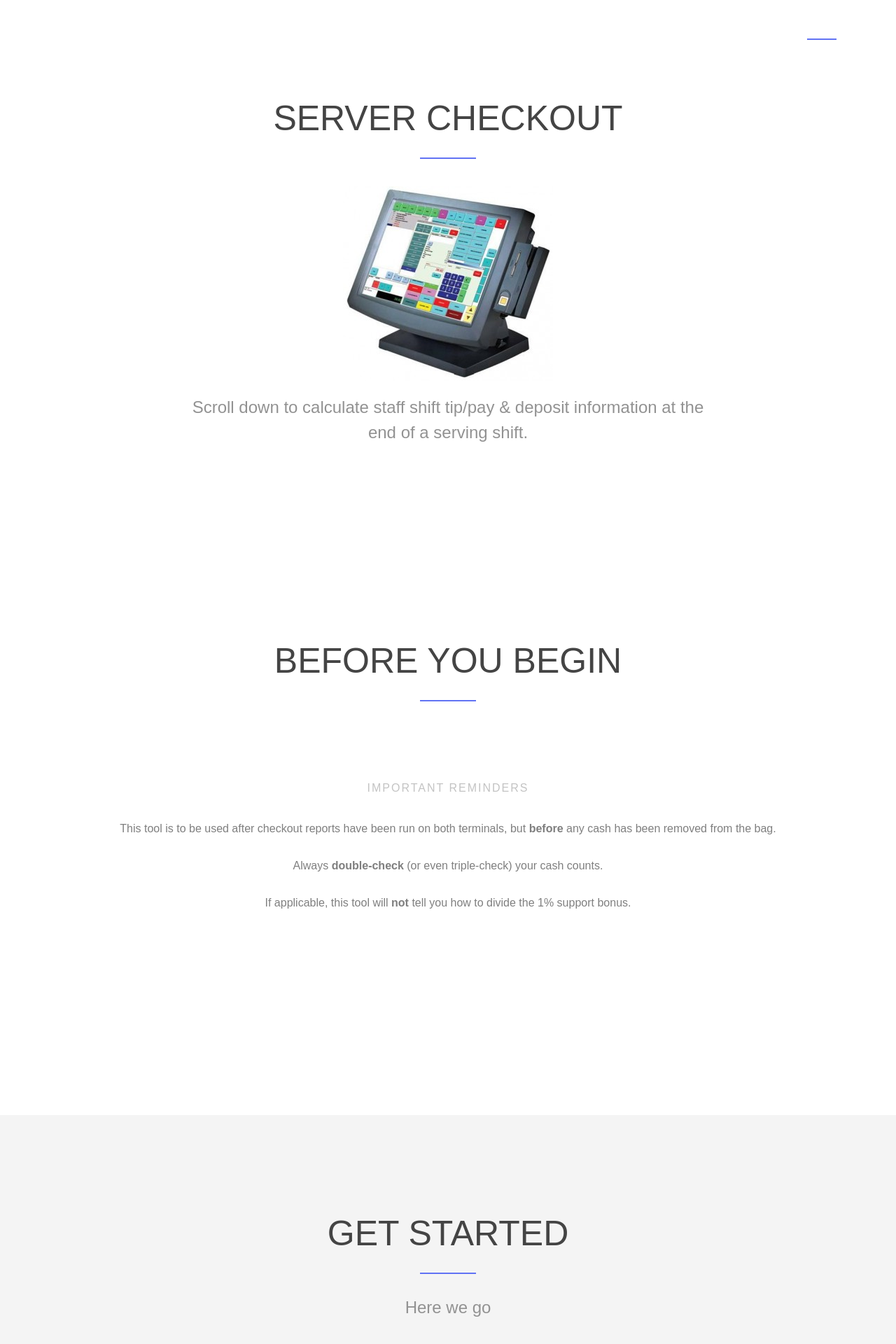
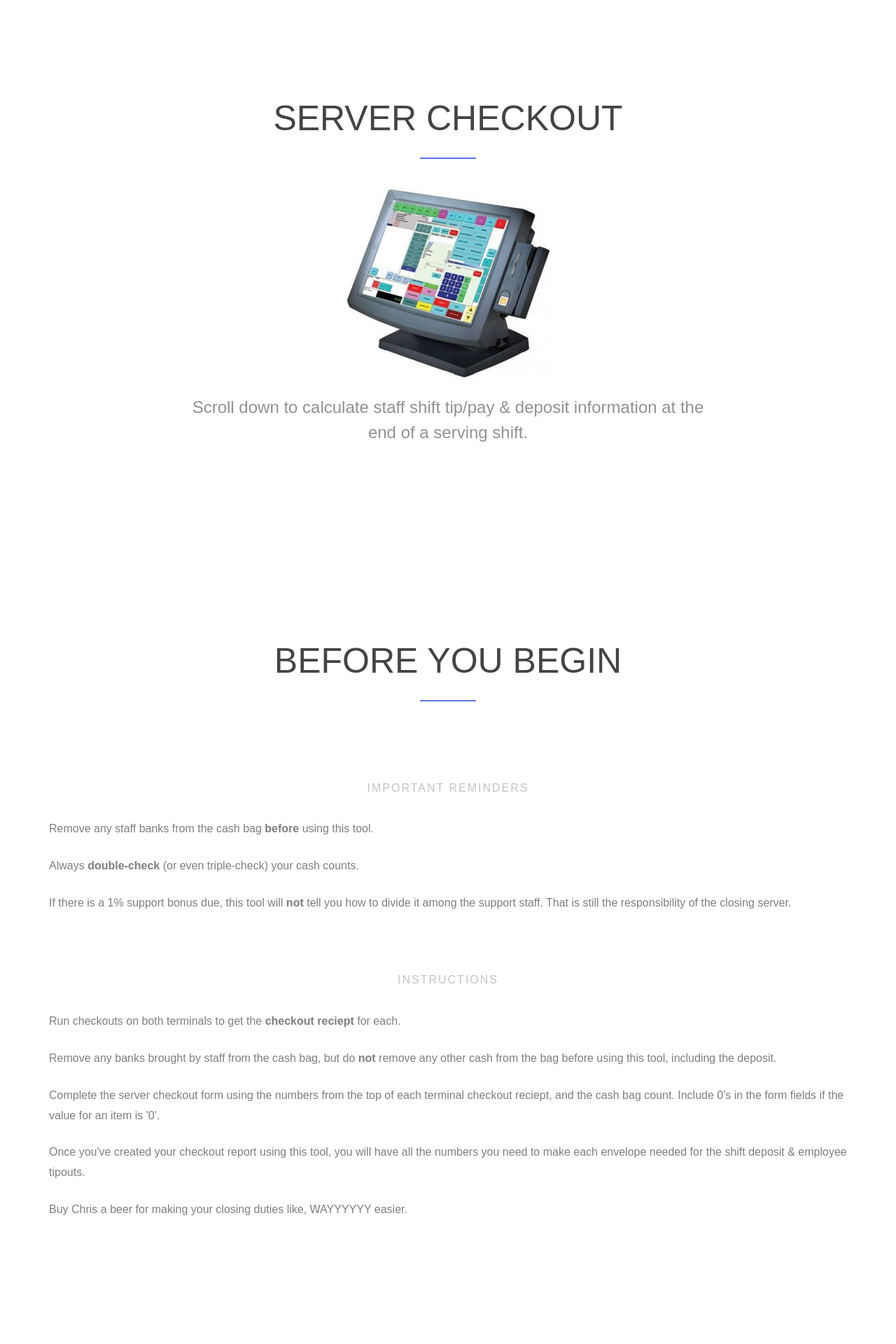
Before and after one commit to criewaldt/MooseTools, a Flask app: page /server in a window 1280 px wide. Shown: the top 1920 px of the page at 70% size. Run offline with Flask 2, Linux system fonts and the light colour scheme; some libraries are stand-ins or nearby versions; some web fonts are replaced.

Commit message:
major ui changes

```diff
--- a/main.py
+++ b/main.py
@@ -92,9 +92,9 @@ def server():
             return render_template('report2.html', data=report)
         except Exception as error:
 
-            flash('Something went wrong! {}'.format(error))
+            flash('Something went wrong! Check your numbers and try again.')
             print(error)
-            return render_template('index.html')
+            return render_template('serve3.html')
 
 @app.route('/archive')
 @requires_auth
@@ -105,10 +105,12 @@ def archive():
 def page_not_found(e):
     return "template not found"
 
+"""
 @app.errorhandler(500)
 def oops(e):
     flash('You did not fill out the form correctly, there are empty fields or invalid entries.')
     return render_template('index.html')
+"""
 
 # Run the app :)
 if __name__ == '__main__':
--- a/templates/report2.html
+++ b/templates/report2.html
@@ -201,13 +201,11 @@
 
 					<a href="#" class="js-fh5co-nav-toggle fh5co-nav-toggle" data-toggle="collapse" data-target="#navbar" aria-expanded="false" aria-controls="navbar"><i></i></a>
 
-					<a class="navbar-brand" href="/">Tattooed Moose</a>
+					<a class="navbar-brand" href="/">Moose Tools</a>
 		        </div>
 		        <div id="navbar" class="navbar-collapse collapse">
 		          <ul class="nav navbar-nav navbar-right">
-		            <li class="active"><a href="#" data-nav-section="home"><span>Home</span></a></li>
-		            <li><a href="#" data-nav-section="services"><span>Tools</span></a></li>
-		            <li><a href="#" data-nav-section="about"><span>About</span></a></li>
+		            <li class="active"><a href="/server"><span>Start Over</span></a></li>
 		          </ul>
 		        </div>
 				<br>
--- a/templates/serve3.html
+++ b/templates/serve3.html
@@ -203,13 +203,14 @@
 
 					<a href="#" class="js-fh5co-nav-toggle fh5co-nav-toggle" data-toggle="collapse" data-target="#navbar" aria-expanded="false" aria-controls="navbar"><i></i></a>
 
-					<a class="navbar-brand" href="/">Tattooed Moose</a>
-		        </div>
+					<a class="navbar-brand" href="/">Moose Tools</a>
+	        </div>
 		        <div id="navbar" class="navbar-collapse collapse">
 		          <ul class="nav navbar-nav navbar-right">
-		            <li class="active"><a href="#" data-nav-section="home"><span>Home</span></a></li>
-		            <li><a href="#" data-nav-section="services"><span>Tools</span></a></li>
-		            <li><a href="#" data-nav-section="about"><span>About</span></a></li>
+		            <li class="active"><a href="#" data-nav-section="home"><span>Server Checkout</span></a></li>
+		            <li><a href="#" data-nav-section="services"><span>Get Started</span></a></li>
+					<li><a href="#" data-nav-section="feedback"><span>Got Feedback?</span></a></li>
+					</span></a></li>
 		          </ul>
 		        </div>
 				<br>
@@ -226,6 +227,17 @@
 					<h2 class="to-animate">Server Checkout</h2>
 					<div class="row">
 						<div class="col-md-8 col-md-offset-2 to-animate">
+							{% with messages = get_flashed_messages() %}
+								{% if messages %}
+
+								  {% for message in messages %}
+									<div class="alert alert-danger" role="alert">
+										<strong>Oh snap!</strong> {{message}}
+									  </div>
+								  {% endfor %}
+
+								{% endif %}
+							{% endwith %}
 							<br>
 
 							<img src="static/images/terminal.jpg">
@@ -249,10 +261,16 @@
 						<div class="col-md-12 text-center to-animate">
 							<div class="person">
 								<div class="position">Important Reminders</div>
-								<p>This tool is to be used after checkout reports have been run on both terminals, but <strong>before</strong> any cash has been removed
-								from the bag.</p>
-								<p>Always <strong>double-check </strong>(or even triple-check) your cash counts.</p>
-								<p>If applicable, this tool will <strong>not</strong> tell you how to divide the 1% support bonus.</p>
+								<p class="text-left">Remove any staff banks from the cash bag <strong>before</strong> using this tool.</p>
+								<p class="text-left">Always <strong>double-check </strong>(or even triple-check) your cash counts.</p>
+								<p class="text-left">If there is a 1% support bonus due, this tool will <strong>not</strong> tell you how to divide it among the support staff. That is still the responsibility of the closing server.</p>
+								<br><br>
+								<div class="position">Instructions</div>
+								<p class="text-left">Run checkouts on both terminals to get the <strong>checkout reciept</strong> for each.</p>
+								<p class="text-left">Remove any banks brought by staff from the cash bag, but do <strong>not</strong> remove any other cash from the bag before using this tool, including the deposit.</p>
+								<p class="text-left">Complete the server checkout form using the numbers from the top of each terminal checkout reciept, and the cash bag count. Include 0's in the form fields if the value for an item is '0'.</p>
+								<p class="text-left">Once you've created your checkout report using this tool, you will have all the numbers you need to make each envelope needed for the shift deposit & employee tipouts.</p>
+								<p class="text-left">Buy Chris a beer for making your closing duties like, WAYYYYYY easier.</p>
 							</div>
 						</div>
 
@@ -280,7 +298,7 @@
 					<div class="box to-animate">
 						<div class="icon colored-1"><span><i class="icon-money"></i></span></div>
 						<h3>Cash Bag</h3>
-						<p>How much cash is in the cash bag?</p>
+						<p>How much cash is in the cash bag?<br>Remember, this total <strong>excludes</strong> any staff banks.</p>
 						<input type="number" step="1" pattern="[0-9]*" name='cash' step="any" class="form-control" placeholder=" e.g. 478" required=required aria-p="Amount (to the nearest dollar)"/>
 					</div>
 					<div class="box to-animate">
@@ -393,18 +411,7 @@
 						<hr>
 					</div>
 				</div>
-				<div class="col-md-12">
-					<div class="box to-animate">
-						<div class="icon colored-3"><span><i class="icon-eye"></i></span></div>
-						<h3>Fi</h3>
-						<p>Far far away, behind the word mountains, far from the countries Vokalia and Consonantia, there live the blind texts. Separated they live in Bookmarksgrove right at the coast of the Semantics, a large language ocean.</p>
-					</div>
-					<div class="box to-animate">
-						<div class="icon colored-6"><span><i class="icon-users"></i></span></div>
-						<h3>For creative like you!</h3>
-						<p>Far far away, behind the word mountains, far from the countries Vokalia and Consonantia, there live the blind texts.</p>
-					</div>
-				</div>
+
 			</div>
 		</div>
 	</div>
@@ -429,8 +436,23 @@
 				</div>
 			</div>
 
+	<div id="fh5co-our-services" data-section="feedback">
+		<div class="container">
+			<div class="row row-bottom-padded-sm">
+				<div class="col-md-12 section-heading text-center">
+					<h2 class="to-animate">Got Feedback?</h2>
+					<div class="row">
+						<div class="col-md-8 col-md-offset-2 to-animate">
+							<h3>Tell Chris in person, he didn't feel like coding this contact form.</h3><h3>Also, bring him pizza.</h3>
+						</div>
+					</div>
+				</div>
+			</div>
+		</div>
+	</div>
 
-	</div>
+
+
 
 </form>
 </div>
@@ -466,6 +488,8 @@
 
 	<!-- Main JS (Do not remove) -->
 	<script src="static/js/main.js"></script>
+
+
 
 	<script>
 	/* -------------------------------------------------------
```
Also changed, not shown: templates/index.html (+51 -41 lines), static/images/bar.png (added), static/images/iphone-png-19.png (added), static/images/terminal.png (added).
